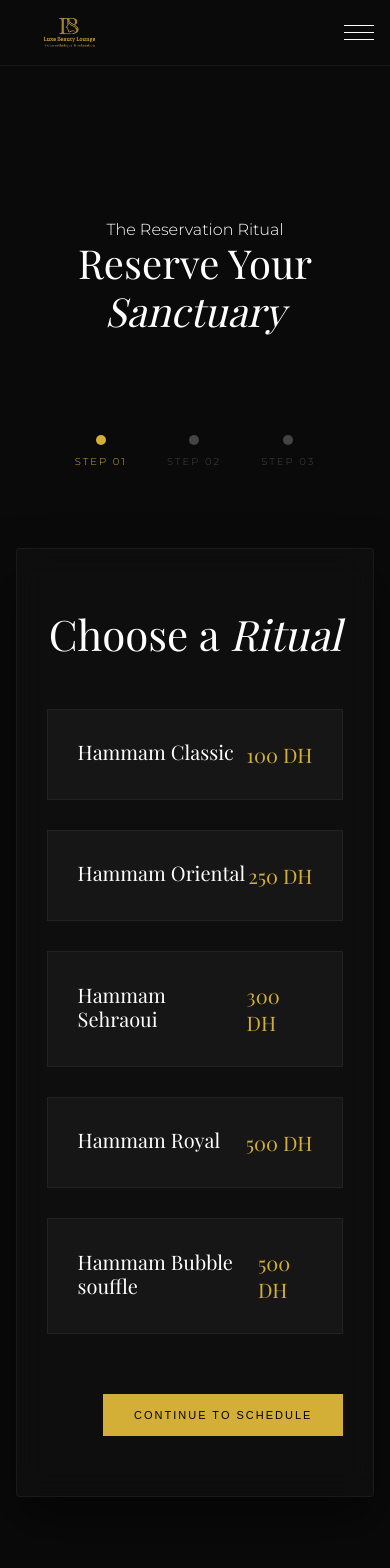
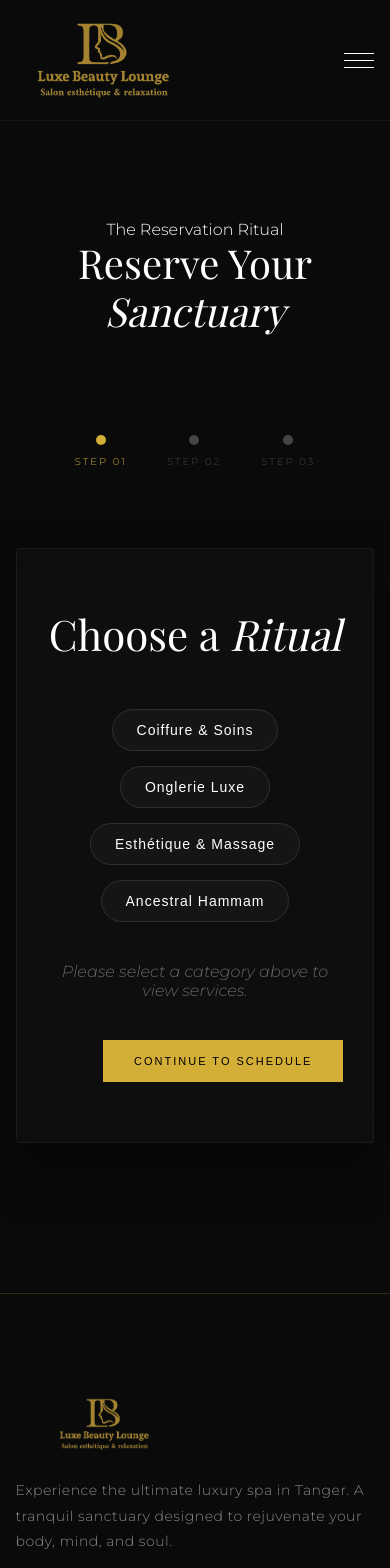
Before and after one commit to le3shiri/lbeauty_lounge, a Next.js app: page /booking in a window 390 px wide. Shown: the top 1568 px of the page. Built offline with nearby package versions, Linux system fonts and the light colour scheme; a web font is replaced by a local one.

Commit message:
feat: add services page, booking structure, and responsive navigation menu

```diff
--- a/package.json
+++ b/package.json
@@ -3,7 +3,7 @@
   "version": "0.1.0",
   "private": true,
   "scripts": {
-    "dev": "next dev --no-turbo",
+    "dev": "next dev",
     "build": "next build",
     "start": "next start",
     "lint": "eslint"
--- a/src/app/booking/booking.css
+++ b/src/app/booking/booking.css
@@ -66,6 +66,46 @@
   font-size: 42px;
   margin-bottom: 50px;
   text-align: center;
+}
+
+/* Category Selection Tabs */
+.booking-category-tabs {
+  display: flex;
+  justify-content: center;
+  flex-wrap: wrap;
+  gap: 15px;
+  margin-bottom: 40px;
+}
+
+.category-tab {
+  background: rgba(255, 255, 255, 0.03);
+  border: 1px solid rgba(255, 255, 255, 0.1);
+  color: #fff;
+  padding: 12px 24px;
+  border-radius: 40px;
+  cursor: pointer;
+  transition: all 0.3s ease;
+  font-size: 14px;
+  letter-spacing: 1px;
+}
+
+.category-tab:hover {
+  background: rgba(255, 255, 255, 0.08);
+  border-color: rgba(255, 255, 255, 0.2);
+}
+
+.category-tab.active {
+  background: var(--color-primary);
+  color: #000;
+  border-color: var(--color-primary);
+  font-weight: 600;
+}
+
+.select-prompt {
+  text-align: center;
+  color: #666;
+  font-style: italic;
+  margin: 40px 0;
 }
 
 /* Service Selection Grid */
--- a/src/app/booking/page.tsx
+++ b/src/app/booking/page.tsx
@@ -7,6 +7,7 @@ import PageTransition from '@/components/PageTransition';
 
 export default function BookingPage() {
   const [step, setStep] = useState(1);
+  const [selectedCategory, setSelectedCategory] = useState<string | null>(null);
   const [selectedService, setSelectedService] = useState<string | null>(null);
   const [selectedTime, setSelectedTime] = useState<string | null>(null);
 
@@ -76,16 +77,74 @@ export default function BookingPage() {
 
   const [formData, setFormData] = useState({
     name: '',
-    email: '',
     phone: ''
   });
 
-  const services = [
-    { id: 'hammam_classic', name: 'Hammam Classic', duration: '', price: '100 DH' },
-    { id: 'hammam_oriental', name: 'Hammam Oriental', duration: '', price: '250 DH' },
-    { id: 'hammam_sehraoui', name: 'Hammam Sehraoui', duration: '', price: '300 DH' },
-    { id: 'hammam_royal', name: 'Hammam Royal', duration: '', price: '500 DH' },
-    { id: 'hammam_bubble', name: 'Hammam Bubble souffle', duration: '', price: '500 DH' },
+  const categories = [
+    {
+      id: "coiffure",
+      title: "Coiffure & Soins",
+      services: [
+        { id: "shampoing_normal", name: "Shampoing normal", price: "20 DH" },
+        { id: "shampoing_special", name: "Shampoing spécial", price: "30 DH" },
+        { id: "shampoing_sans_sulfate", name: "Shampoing sans sulfate", price: "50 DH" },
+        { id: "brushing_normale", name: "Brushing normale", price: "50 - 80 DH" },
+        { id: "brushing_boucle", name: "Brushing bouclé", price: "50 - 100 DH" },
+        { id: "coupe", name: "Coupe", price: "50 - 100 DH" },
+        { id: "coloration", name: "Coloration", price: "dès 100 DH" },
+        { id: "rincage", name: "Rinçage", price: "dès 100 DH" },
+        { id: "soin_capillaire", name: "Soin capillaire", price: "200 - 400 DH" },
+        { id: "lissage", name: "Lissage", price: "dès 800 DH" },
+      ]
+    },
+    {
+      id: "onglerie",
+      title: "Onglerie Luxe",
+      services: [
+        { id: "pose_vernis_normal", name: "Pose vernis normal", price: "50 DH" },
+        { id: "manucure_russe", name: "Manucure Russe", price: "70 DH" },
+        { id: "manucure_spa", name: "Manucure Spa", price: "100 DH" },
+        { id: "pose_permanent_semilac", name: "Pose permanent (Semilac)", price: "100 DH" },
+        { id: "pedicure_russe", name: "Pédicure Russe", price: "100 DH" },
+        { id: "pose_permanent_capsule", name: "Pose permanent (avec capsule)", price: "150 DH" },
+        { id: "pedicure_spa", name: "Pédicure Spa", price: "200 - 250 DH" },
+        { id: "gel_sans_capsule", name: "Gel sans capsule", price: "200 DH" },
+        { id: "biab", name: "Biab", price: "250 - 350 DH" },
+        { id: "gel_avec_capsule", name: "Gel avec capsule", price: "300 DH" },
+        { id: "pedicure_medicale", name: "Pédicure Médicale", price: "300 - 400 DH" },
+      ]
+    },
+    {
+      id: "esthetique",
+      title: "Esthétique & Massage",
+      services: [
+        { id: "duvet", name: "Duvet", price: "20 DH" },
+        { id: "sourcils", name: "Sourcils", price: "30 DH" },
+        { id: "harqous", name: "Harqous", price: "dès 80 DH" },
+        { id: "faux_cils", name: "Faux cils", price: "100 DH" },
+        { id: "lash_lift", name: "Lash lift / Brow lift", price: "200 DH" },
+        { id: "epilation_complete", name: "Épilation complète", price: "200 DH" },
+        { id: "massage_relaxant", name: "Massage relaxant", price: "250 - 400 DH" },
+        { id: "soin_visage_normale", name: "Soin de visage normale", price: "250 DH" },
+        { id: "epilation_maillot", name: "Épilation avec Maillot", price: "300 DH" },
+        { id: "faux_cils_permanent", name: "Faux cils permanent", price: "300 - 500 DH" },
+        { id: "massage_chaud", name: "Massage chaud", price: "300 - 500 DH" },
+        { id: "hydrafacial", name: "Hydrafacial", price: "300 - 500 DH" },
+        { id: "soin_visage_filorga", name: "Soin de visage Filorga", price: "400 - 500 DH" },
+        { id: "head_spa", name: "Head-Spa", price: "Sur demande" },
+      ]
+    },
+    {
+      id: "hammam",
+      title: "Ancestral Hammam",
+      services: [
+        { id: "hammam_classic", name: "Hammam Classic", price: "100 DH" },
+        { id: "hammam_oriental", name: "Hammam Oriental", price: "250 DH" },
+        { id: "hammam_sehraoui", name: "Hammam Sehraoui", price: "300 DH" },
+        { id: "hammam_royal", name: "Hammam Royal", price: "500 DH" },
+        { id: "hammam_bubble", name: "Hammam Bubble souffle", price: "500 DH" },
+      ]
+    }
   ];
 
   const timeSlots = ['09:00', '10:30', '12:00', '14:00', '15:30', '17:00', '18:30', '20:00'];
@@ -95,7 +154,8 @@ export default function BookingPage() {
 
   const handleSubmit = (e: React.FormEvent) => {
     e.preventDefault();
-    const service = services.find(s => s.id === selectedService);
+    const allServices = categories.flatMap(cat => cat.services);
+    const service = allServices.find(s => s.id === selectedService);
 
     const message = `*New Booking Request - Luxe Beauty Lounge*%0A%0A` +
       `*Service:* ${service?.name}%0A` +
@@ -103,7 +163,6 @@ export default function BookingPage() {
       `*Time:* ${selectedTime}%0A%0A` +
       `*Client Details:*%0A` +
       `- Name: ${formData.name}%0A` +
-      `- Email: ${formData.email}%0A` +
       `- Phone: ${formData.phone}%0A%0A` +
       `Please confirm my reservation. Thank you!`;
 
@@ -163,12 +222,38 @@ export default function BookingPage() {
           <div className="booking-card glass-panel">
             <AnimatePresence mode="wait">
 
-              {/* STEP 1: SERVICE */}
+              {/* STEP 1: CATEGORY & SERVICE */}
               {step === 1 && (
                 <motion.div key="step1" variants={stepVariants} initial="initial" animate="animate" exit="exit">
                   <h2 className="font-serif">Choose a <i>Ritual</i></h2>
-                  <div className="booking-service-grid">
-                    {services.map((svc) => (
+
+                  {/* Category Selection */}
+                  <div className="booking-category-tabs">
+                    {categories.map((cat) => (
+                      <button
+                        key={cat.id}
+                        className={`category-tab ${selectedCategory === cat.id ? 'active' : ''}`}
+                        onClick={() => {
+                          setSelectedCategory(cat.id);
+                          setSelectedService(null);
+                        }}
+                      >
+                        {cat.title}
+                      </button>
+                    ))}
+                  </div>
+
+                  {/* Service Selection */}
+                  <AnimatePresence mode="wait">
+                    {selectedCategory && (
+                      <motion.div
+                        key={selectedCategory}
+                        initial={{ opacity: 0, y: 10 }}
+                        animate={{ opacity: 1, y: 0 }}
+                        exit={{ opacity: 0, y: -10 }}
+                        className="booking-service-grid"
+                      >
+                        {categories.find(c => c.id === selectedCategory)?.services.map((svc) => (
                           <div
                             key={svc.id}
                             className={`booking-service-item ${selectedService === svc.id ? 'selected' : ''}`}
@@ -176,13 +261,19 @@ export default function BookingPage() {
                           >
                             <div className="svc-info">
                               <h4>{svc.name}</h4>
-                          {svc.duration && <span>{svc.duration}</span>}
                             </div>
                             <span className="svc-price">{svc.price}</span>
                           </div>
                         ))}
-                  </div>
-                  <div className="booking-nav-btns" style={{ justifyContent: 'flex-end' }}>
+                      </motion.div>
+                    )}
+                  </AnimatePresence>
+
+                  {!selectedCategory && (
+                    <div className="select-prompt">Please select a category above to view services.</div>
+                  )}
+
+                  <div className="booking-nav-btns" style={{ justifyContent: 'flex-end', marginTop: '40px' }}>
                     <button className="btn btn-primary" onClick={nextStep} disabled={!selectedService}>Continue to Schedule</button>
                   </div>
                 </motion.div>
@@ -249,16 +340,6 @@ export default function BookingPage() {
                     </div>
                     <div className="form-group" style={{ marginBottom: '40px' }}>
                       <input
-                        type="email"
-                        value={formData.email}
-                        onChange={(e) => setFormData({...formData, email: e.target.value})}
-                        style={{ width: '100%', background: 'none', border: 'none', borderBottom: '1px solid rgba(255,255,255,0.1)', color: '#fff', fontSize: '18px', padding: '15px 0', outline: 'none' }}
-                        placeholder="Email Address"
-                        required
-                      />
-                    </div>
-                    <div className="form-group" style={{ marginBottom: '40px' }}>
-                      <input
                         type="tel"
                         value={formData.phone}
                         onChange={(e) => setFormData({...formData, phone: e.target.value})}
--- a/src/components/Navigation.tsx
+++ b/src/components/Navigation.tsx
@@ -41,7 +41,7 @@ export default function Navigation() {
           transition={{ duration: 0.8 }}
         >
           <Link href="/" className="logo">
-            <Image src="/images/logoo.png" alt="Luxe Beauty Lounge Logo" width={110} height={35} style={{ objectFit: 'contain' }} />
+            <Image src="/images/logoo.png" alt="Luxe Beauty Lounge Logo" width={180} height={90} style={{ objectFit: 'contain' }} />
           </Link>
         </motion.div>
 
```
Also changed, not shown: src/app/services/page.tsx (+20 -20 lines), 1 other file (tests, documents, lock files or other folders). Lines whose indentation alone changed are shown as unchanged.
